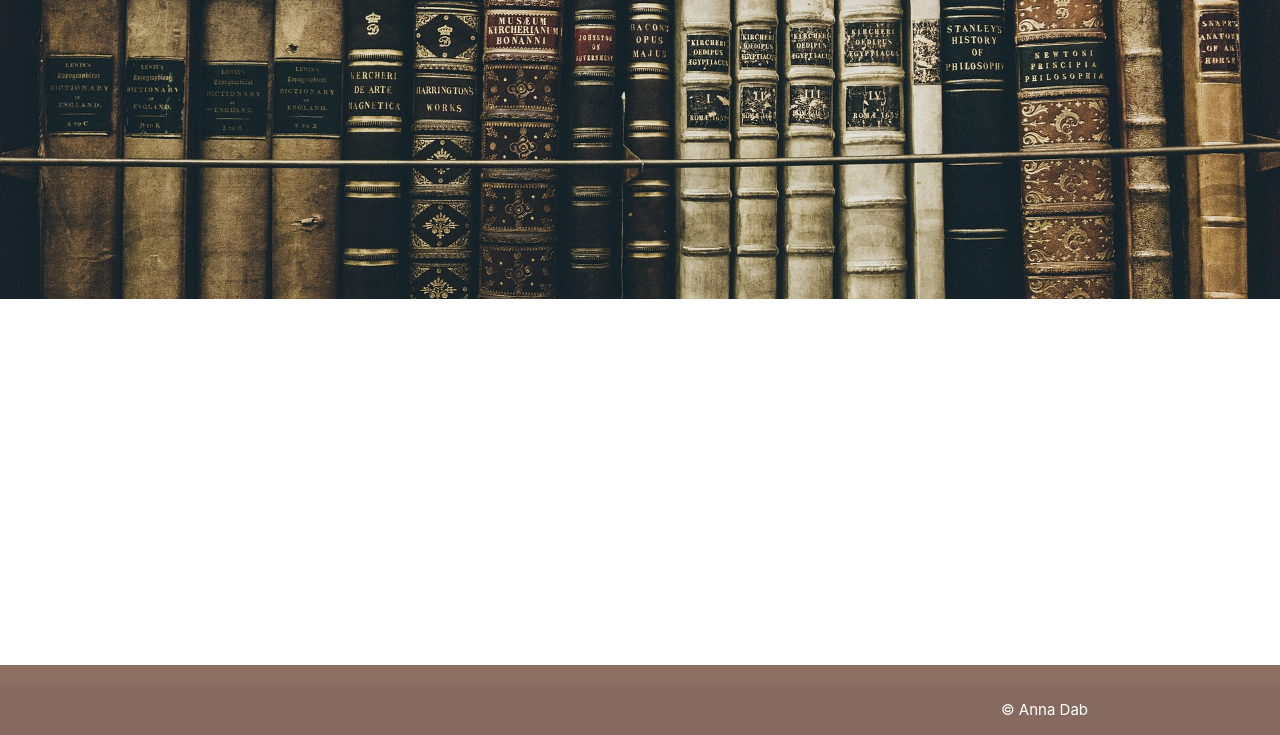
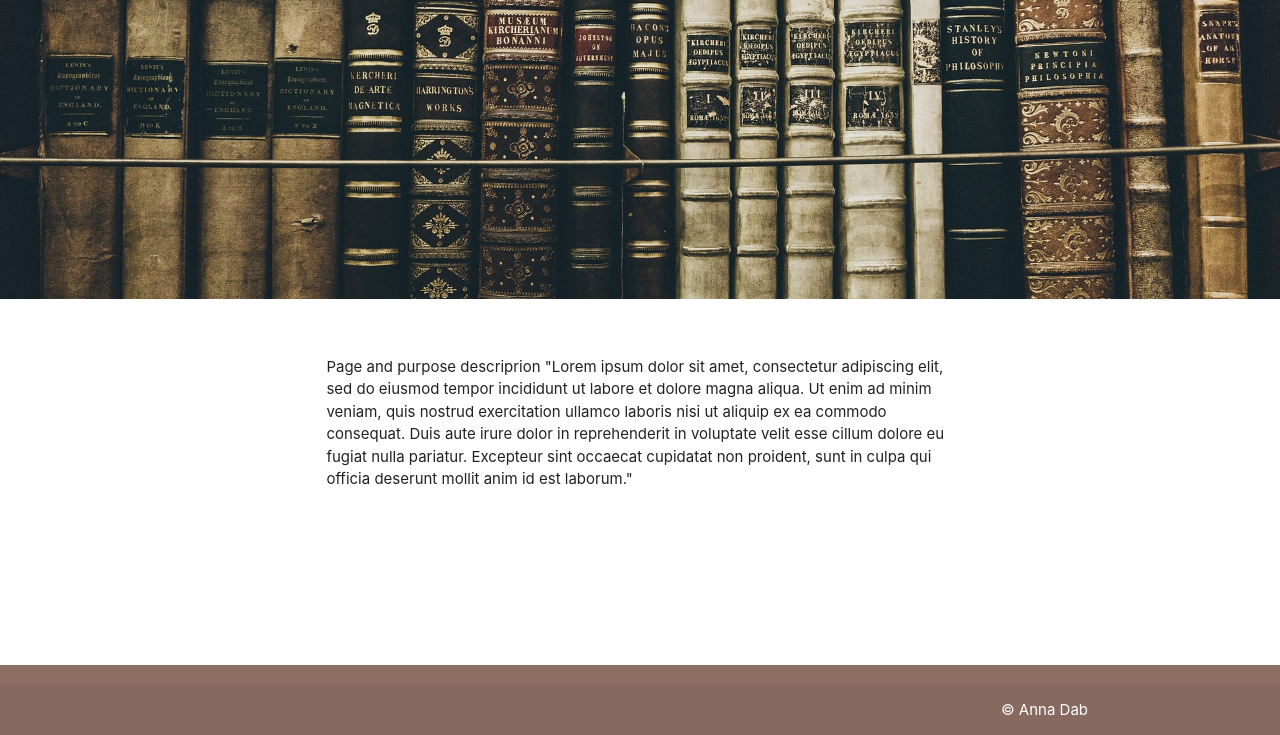
Before and after one commit to AnnaSeDab/BookSpire, a Flask app: page / in a window 1280 px wide. Shown: the part 65-800 px from the top of the page. Run offline with Flask 3, Linux system fonts and the light colour scheme; some libraries are stand-ins or nearby versions.

Commit message:
add: page description container to index.html

```diff
--- a/bookspire/static/css/style.css
+++ b/bookspire/static/css/style.css
@@ -13,3 +13,8 @@ main {
     width: 100%;
     object-fit: cover;
 }
+
+.margins{
+    margin-top: 50px;
+    margin-bottom: 50px;
+}
--- a/bookspire/templates/index.html
+++ b/bookspire/templates/index.html
@@ -1,6 +1,15 @@
 {% extends "base.html" %}
 {% block content %}
 
-
+<!--page description-->
+<div class="container margins">
+    <span> Page and purpose descriprion "Lorem ipsum dolor sit amet, consectetur adipiscing elit,
+    sed do eiusmod tempor incididunt ut labore et dolore magna aliqua. Ut enim ad minim veniam,
+    quis nostrud exercitation ullamco laboris nisi ut aliquip ex ea commodo consequat.
+    Duis aute irure dolor in reprehenderit in voluptate velit esse cillum dolore eu fugiat
+    nulla pariatur. Excepteur sint occaecat cupidatat non proident, sunt in culpa qui
+    officia deserunt mollit anim id est laborum."
+    </span>
+</div>
 
 {% endblock %}
```
